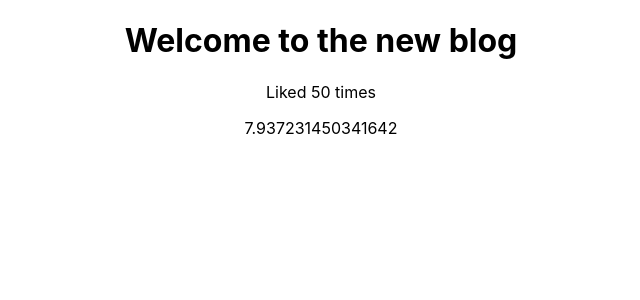
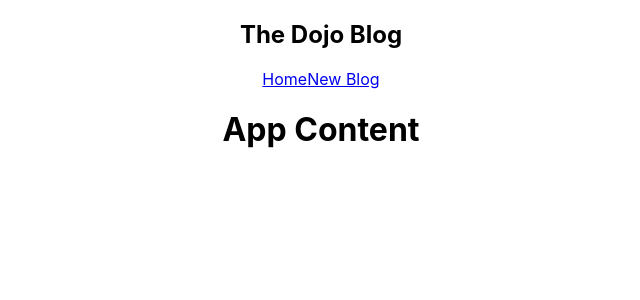
Before and after one commit to synerjay/blogapp, a React (Create React App) app: page / in a window 1280 px wide. Shown: the top 300 px of the page, without its empty margins (319-959 px from the left). Built offline with nearby package versions, Linux system fonts and the light colour scheme.

Commit message:
Added navbar

```diff
--- a/src/App.js
+++ b/src/App.js
@@ -1,14 +1,14 @@
 import './App.css';
+import Navbar from './Navbar';
 
 function App() {
-  const title = 'Welcome to the new blog'
-  const likes = 50;
+
   return (
     <div className="App">
+      <Navbar />
       <div className="content">
-      <h1>{ title }</h1>
-      <p>Liked {likes} times</p>
-      <p>{ Math.random() * 10}</p>
+      <h1>App Content</h1>
+
       </div>
     </div>
   );
--- /dev/null
+++ b/src/Navbar.js
@@ -0,0 +1,15 @@
+const Navbar = () => {
+  return (
+    <nav className="navbar">
+      <h1> The Dojo Blog</h1>
+      <div className="links">
+        <a href="/">Home</a>
+        <a href="/create">New Blog</a>
+      </div>
+    </nav>
+
+
+  );
+}
+
+export default Navbar;
```
